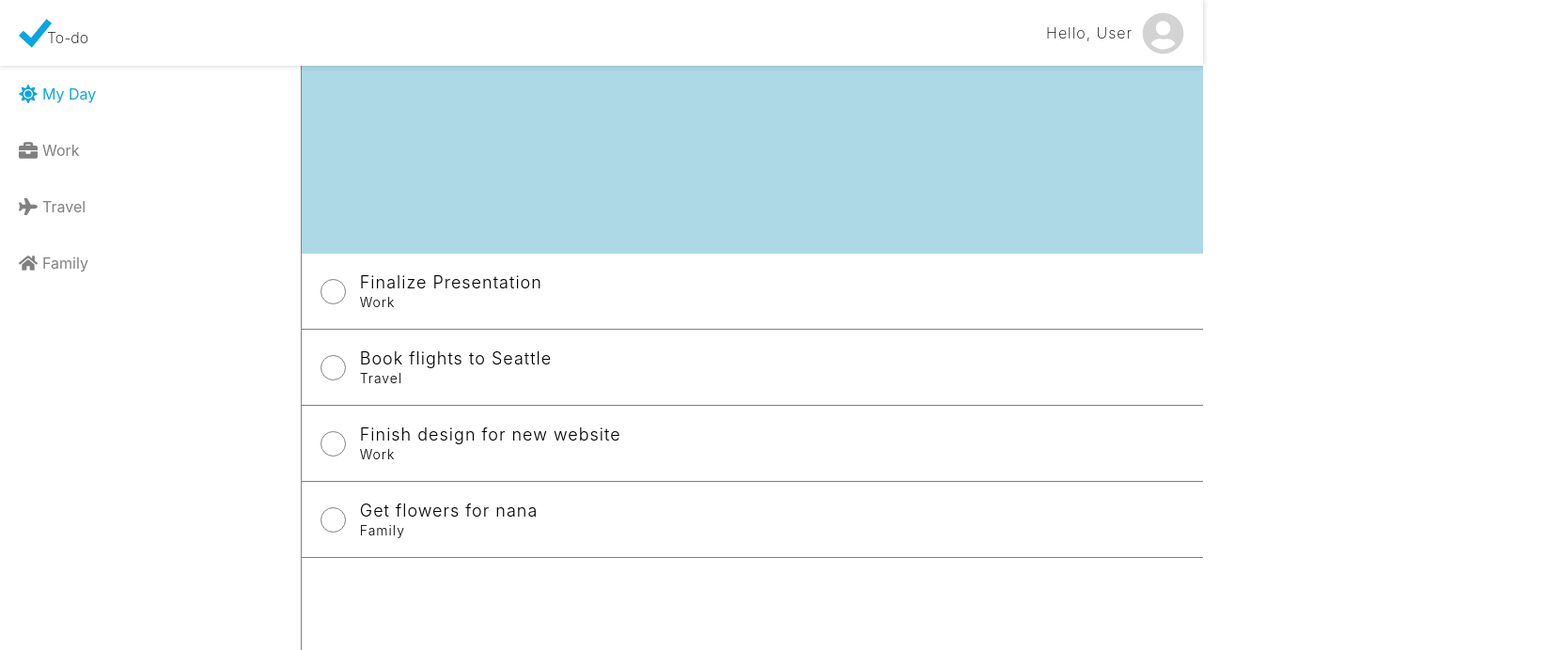
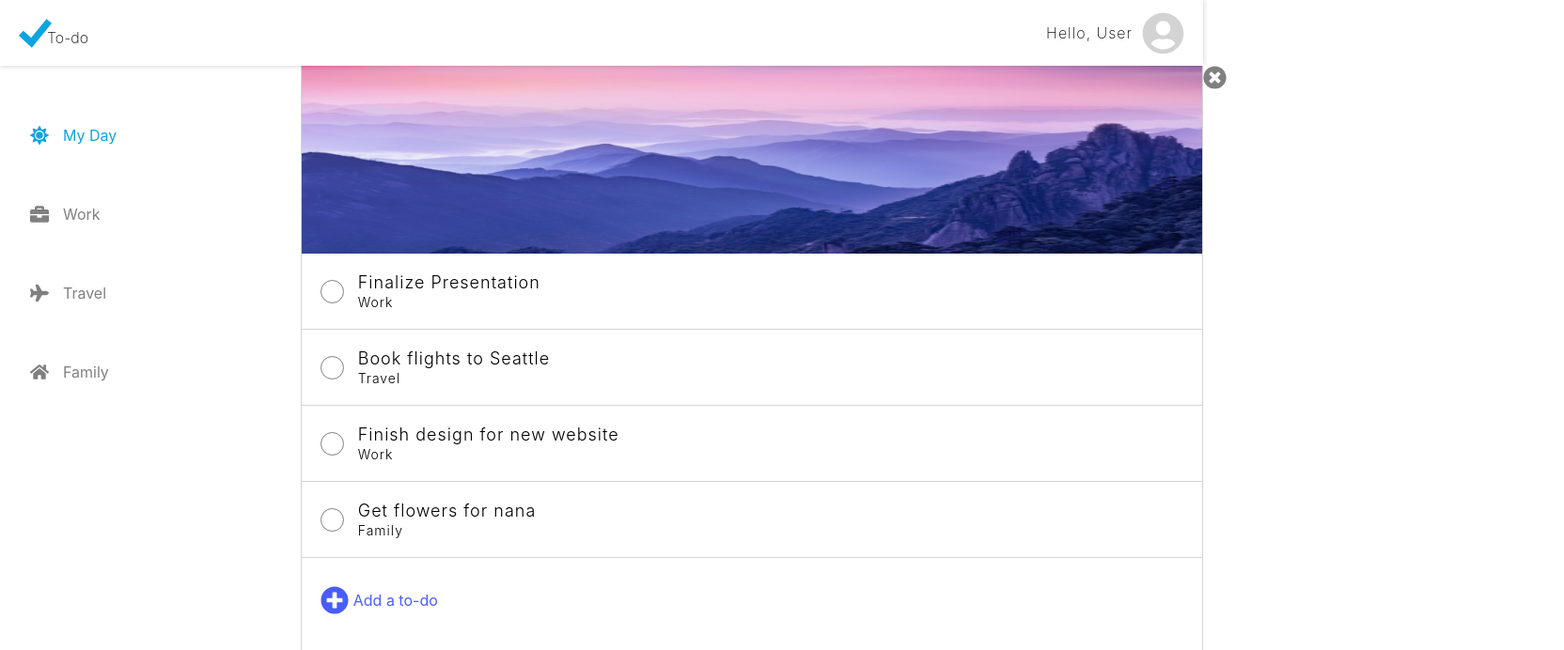
Before and after one commit to leananepari/to-do-app, a React (Create React App) app in the folder client/: page / in a window 1280 px wide. Shown: the top 692 px of the page at 94% size, 1664 px wide, since content can reach past the window. Built offline with nearby package versions, Linux system fonts and the light colour scheme.

Commit message:
adds add a todo button and a slide out window

```diff
--- a/client/src/components/main/Dashboard.js
+++ b/client/src/components/main/Dashboard.js
@@ -50,11 +50,15 @@ const Dashboard = () => {
     setList(updated);
   }
 
+  const addTodo = (newTodo) => {
+
+  }
+
   return (
     <div className="dashboard-wrap">
       <Header />
       <TabsList categories={categories} icons={category_icons} selected={selected} setSelected={setSelected}/>
-      <Display list={list} selected={selected} updateTodo={updateTodo} deleteTodo={deleteTodo}/>
+      <Display list={list} selected={selected} updateTodo={updateTodo} deleteTodo={deleteTodo} addTodo={addTodo}/>
     </div>
   )
 }
--- a/client/src/components/main/Display.js
+++ b/client/src/components/main/Display.js
@@ -1,8 +1,13 @@
 import React, { useState, useEffect }  from 'react';
 import Todo from './Todo';
+import Image from '../../assets/mountains.jpg';
+import { FontAwesomeIcon } from '@fortawesome/react-fontawesome';
+import { faPlusCircle, faTimesCircle } from '@fortawesome/free-solid-svg-icons';
 
-const Display = ( { list, selected, updateTodo, deleteTodo }) => {
+
+const Display = ( { list, selected, updateTodo, deleteTodo, addTodo }) => {
   const [selectedList, setSelectedList] = useState([]);
+  const [slideWindow, setSlideWindow] = useState(false);
 
   useEffect(() => {
     if (selected === "My Day") {
@@ -11,17 +16,31 @@ const Display = ( { list, selected, updateTodo, deleteTodo }) => {
       let filtered = list.filter(todo => todo.category === selected);
       setSelectedList(filtered)
     }
-  }, [list, selected])
+  }, [list, selected, slideWindow])
+
+  const handleAddTodo = () => {
+    setSlideWindow(true);
+  }
+
+  const handleCloseSlideWindow = () => {
+    setSlideWindow(false);
+  }
 
   return (
     <div className="display">
       <div className="banner">
-
+        <img src={Image} style={{width: '100%', height: '100%'}}/>
       </div>
       {selectedList.map((todo) => {
         return <Todo todo={todo} key={todo.id} updateTodo={updateTodo} deleteTodo={deleteTodo}/>
       })}
-
+      <div className="add-to-do" onClick={handleAddTodo}>
+        <FontAwesomeIcon style={{width: '30px', height: '30px', cursor: 'pointer', color: '#495DFB'}} icon={faPlusCircle} size='lg'/>
+        <div className="text">Add a to-do</div>
+      </div>
+      <div className={slideWindow ? "slide-out-window-open" : "slide-out-window-close"}>
+        <FontAwesomeIcon onClick={handleCloseSlideWindow} style={{width: '25px', height: '25px', cursor: 'pointer', color: 'gray', margin: '0 auto', marginRight: '0px'}} icon={faTimesCircle} size='lg'/>
+      </div>
     </div>
   )
 }
--- a/client/src/components/main/Todo.js
+++ b/client/src/components/main/Todo.js
@@ -14,6 +14,10 @@ const Todo = ( { todo, updateTodo, deleteTodo } ) => {
   }
 
   const handleUnmarked = () => {
+    updateTodo(todo.id)
+  }
+
+  const handleDelete = () => {
     deleteTodo(todo.id)
   }
 
@@ -26,11 +30,11 @@ const Todo = ( { todo, updateTodo, deleteTodo } ) => {
         <div className="circle" onClick={handleMarked}></div>}
 
       <div className="text">
-        <div>{todo['to-do']}</div>
+        <div style={{textDecoration: `${todo.completed ? 'line-through' : 'none'}`}}>{todo['to-do']}</div>
         <div className="category">{todo['category']}</div>
       </div>
       {todo.completed ?
-        <FontAwesomeIcon onClick={handleUnmarked} style={{width: '25px', height: '25px', cursor: 'pointer', color: 'gray', margin: '0 auto', marginRight: '0px'}} icon={faTimesCircle} size='lg'/>
+        <FontAwesomeIcon onClick={handleDelete} style={{width: '25px', height: '25px', cursor: 'pointer', color: 'gray', margin: '0 auto', marginRight: '0px'}} icon={faTimesCircle} size='lg'/>
         :
         <></>
       }
--- a/client/src/css/styles.css
+++ b/client/src/css/styles.css
@@ -110,15 +110,15 @@ header {
   .dashboard-wrap .tabs-list {
     width: 25%;
     height: calc(100vh - 70px);
-    border-right: 1px solid gray; }
+    border-right: 1px solid #d6d4d4; }
     .dashboard-wrap .tabs-list .tab {
       display: flex;
       justify-content: flex-start;
       align-items: center;
-      padding: 20px;
+      margin: 20% 0 0px 10%;
       cursor: pointer; }
       .dashboard-wrap .tabs-list .tab div {
-        margin-left: 5px; }
+        margin-left: 15px; }
   .dashboard-wrap .display {
     width: 75%;
     display: flex;
@@ -133,19 +133,45 @@ header {
       font-weight: 300;
       letter-spacing: 1px;
       height: 40px;
-      border-bottom: 1px solid gray;
+      border-bottom: 1px solid #d6d4d4;
       padding: 20px; }
       .dashboard-wrap .display .todo .circle {
         width: 25px;
         height: 25px;
         border: 1px solid gray;
         border-radius: 50%;
-        cursor: pointer; }
+        cursor: pointer;
+        box-sizing: border-box; }
       .dashboard-wrap .display .todo .text {
         margin-left: 15px; }
         .dashboard-wrap .display .todo .text .category {
           font-size: 14px;
           margin-top: 5px; }
+    .dashboard-wrap .display .add-to-do {
+      display: flex;
+      align-items: center;
+      margin: 30px 0 0 20px; }
+      .dashboard-wrap .display .add-to-do .text {
+        margin-left: 5px;
+        color: #495DFB; }
+    .dashboard-wrap .display .slide-out-window-close {
+      position: absolute;
+      width: 30%;
+      height: calc(100vh - 70px);
+      background-color: white;
+      border-left: 1px solid #d6d4d4;
+      align-self: flex-end;
+      right: -30%;
+      transition: right 1s; }
+    .dashboard-wrap .display .slide-out-window-open {
+      position: absolute;
+      width: 30%;
+      height: calc(100vh - 70px);
+      background-color: white;
+      border-left: 1px solid #d6d4d4;
+      align-self: flex-end;
+      right: 0px;
+      transition: right 1s; }
 
 /*
 html5doctor.com Reset Stylesheet
--- a/client/src/scss/_default.scss
+++ b/client/src/scss/_default.scss
@@ -155,17 +155,18 @@ header {
   .tabs-list {
     width: 25%;
     height: calc(100vh - 70px);
-    border-right: 1px solid gray;
+    border-right: 1px solid #d6d4d4;
+
 
     .tab {
       display: flex;
       justify-content: flex-start;
       align-items: center;
-      padding: 20px;
+      margin: 20% 0 0px 10%;
       cursor: pointer;
 
       div {
-        margin-left: 5px;
+        margin-left: 15px;
 
       }
     }
@@ -188,7 +189,7 @@ header {
       font-weight: 300;
       letter-spacing: 1px;
       height: 40px;
-      border-bottom: 1px solid gray;
+      border-bottom: 1px solid #d6d4d4;
       padding: 20px;
 
       .circle {
@@ -197,6 +198,7 @@ header {
         border: 1px solid gray;
         border-radius: 50%;
         cursor: pointer;
+        box-sizing: border-box;
       }
 
       .text {
@@ -208,6 +210,41 @@ header {
         }
       }
     }
+
+    .add-to-do {
+      display: flex;
+      align-items: center;
+      margin: 30px 0 0 20px;
+
+      .text {
+        margin-left: 5px;
+        color: #495DFB;
+      }
+    }
+
+    .slide-out-window-close {
+      position: absolute;
+      width: 30%;
+      height: calc(100vh - 70px);
+      background-color: white;
+      border-left: 1px solid #d6d4d4;
+      align-self: flex-end;
+      right: -30%;
+      transition: right 1s;
+
+    }
+    .slide-out-window-open {
+      position: absolute;
+      width: 30%;
+      height: calc(100vh - 70px);
+      background-color: white;
+      border-left: 1px solid #d6d4d4;
+      align-self: flex-end;
+      right: 0px;
+      transition: right 1s;
+    }
+
+
   }
 
 }
```
Also changed, not shown: client/src/assets/mountains.jpg (added).
